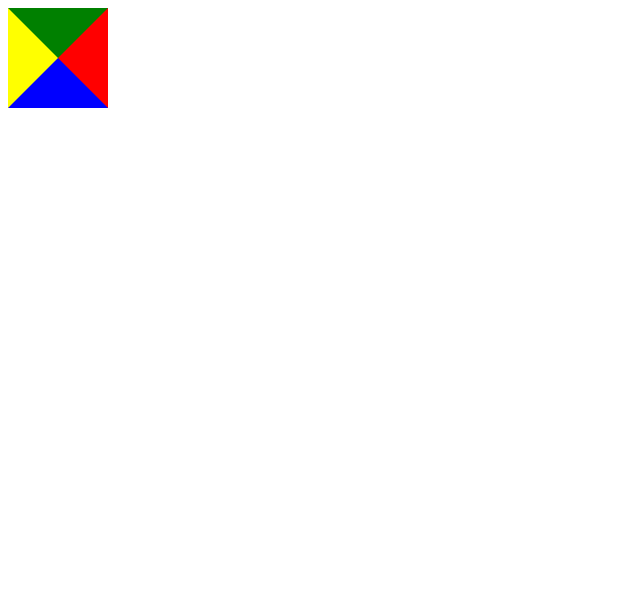
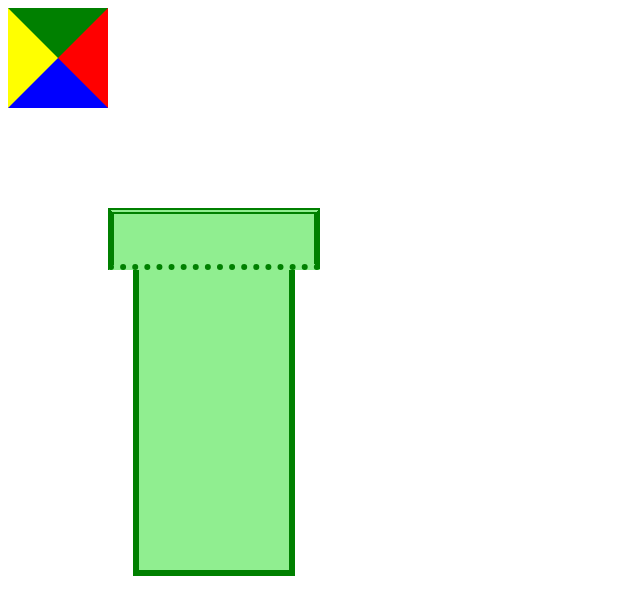
Before and after one commit to andytsaicapital/HW04, a plain HTML site: page index.html in a window 1280 px wide. Shown: the whole page, without its empty margins (0-640 px from the left). Drawn offline with Linux system fonts and the light colour scheme.

Commit message:
Add files via upload

```diff
--- a/index.html
+++ b/index.html
@@ -1,16 +1,13 @@
 <!doctype html>
 <html>
-
 <head>
     <meta charset="UTF-8">
-    <title>HW04 Part 1</title>
+    <title> HomeWork4 </title>
     <link rel="stylesheet" type="text/css" href="main.css">
 </head>
-
 <body>
     <div class="rect"></div>
-    <div style="top"></div>
-    <div style="bottom"></div>
+    <div class="top"></div>
+    <div class="bottom"></div>
 </body>
-
 </html>
--- a/main.css
+++ b/main.css
@@ -1,6 +1,5 @@
-
-.rect{
-border: 50px solid lightgreen ;
+.rect {
+    border: 50px solid lightgreen;
     width: 0px;
     height: 0px;
     border-top: 50px solid green;
@@ -26,5 +25,5 @@ border-left: 50px solid yellow
     height: 300px;
     margin-left: 125px;
     border: 6px solid green;
-    border-top: 0 px;
+    border-top-style: none;
 }
```
Lines whose indentation alone changed are shown as unchanged.
